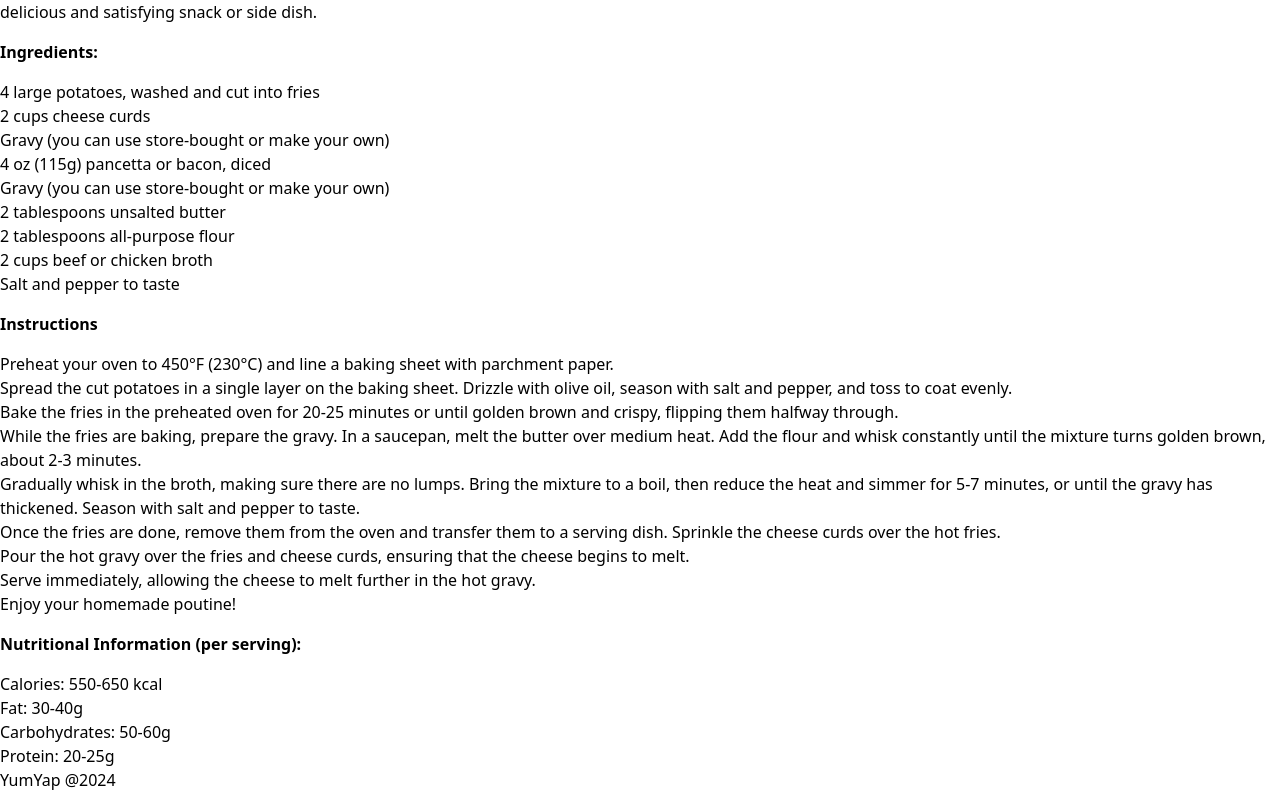
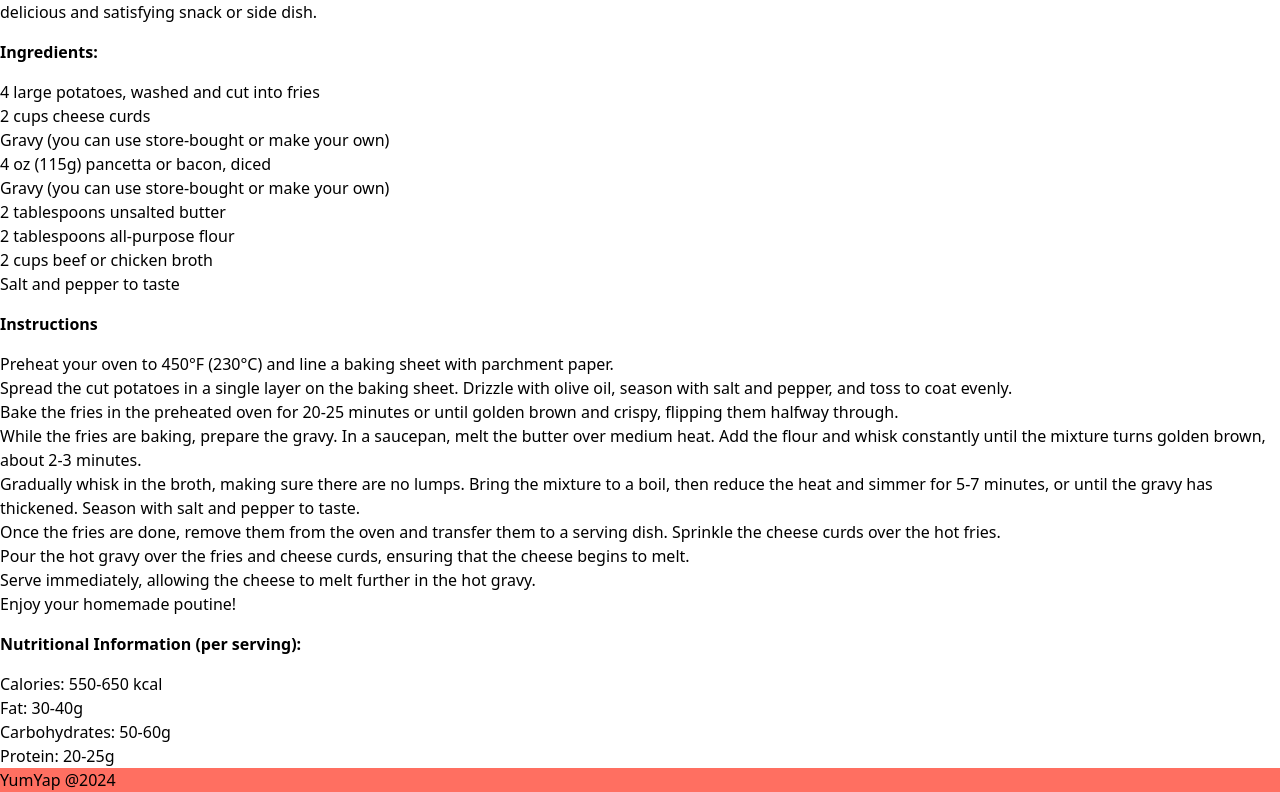
Before and after one commit to RD2P/YumYap, a React (Vite) app: page / in a window 1280 px wide. Shown: the part 720-1512 px from the top of the page. Built offline with nearby package versions, Linux system fonts and the light colour scheme.

Commit message:
Update footer

```diff
--- a/src/components/Footer.jsx
+++ b/src/components/Footer.jsx
@@ -2,7 +2,7 @@ import React from 'react'
 
 const Footer = () => {
   return (
-    <div className='flex justify-center py-9 mt-10 shadow-lg'>
+    <div className='flex justify-center py-9 mt-10 shadow-lg bg-primary'>
       <div className=''>YumYap @2024</div>
     </div>
   )
```
